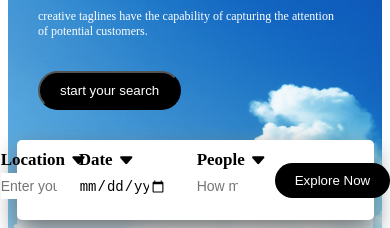
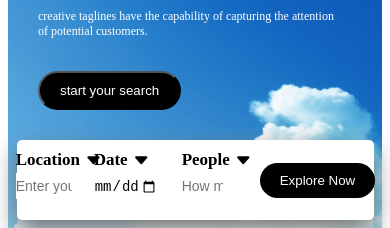
Before and after one commit to Varun752/Travel, a plain HTML site: page index.html in a window 390 px wide. Shown: the part 157-385 px from the top of the page. Drawn offline with nearby package versions, Linux system fonts and the light colour scheme.

Commit message:
Update media.css

```diff
--- a/media.css
+++ b/media.css
@@ -169,7 +169,7 @@
     }
 
     header .trip_box .search_box .card{
-        width: 110px;}
+        width: 80px;}
 
     header .trip_box .search_box .card h4{
             width: 70px;
```
